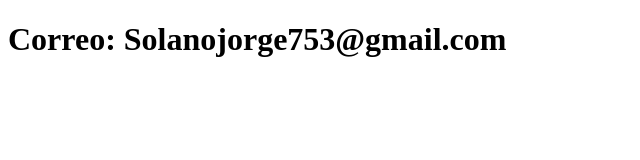
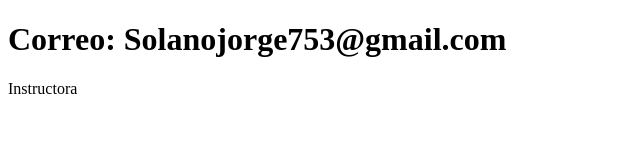
Before and after one commit to Jorgest536/sistema-de-registro, a plain HTML site: page contacto.html in a window 1280 px wide. Shown: the full height of the page, 0-640 px from the left. Drawn offline with Linux system fonts and the light colour scheme.

Commit message:
Actualiza el contacto

```diff
--- a/contacto.html
+++ b/contacto.html
@@ -8,5 +8,6 @@
 </head>
 <body>
     <h1>Correo: Solanojorge753@gmail.com</h1>
+        <p>Instructora</p>
 </body>
 </html>
```
Also changed, not shown: index.html (+2 -1 lines).
